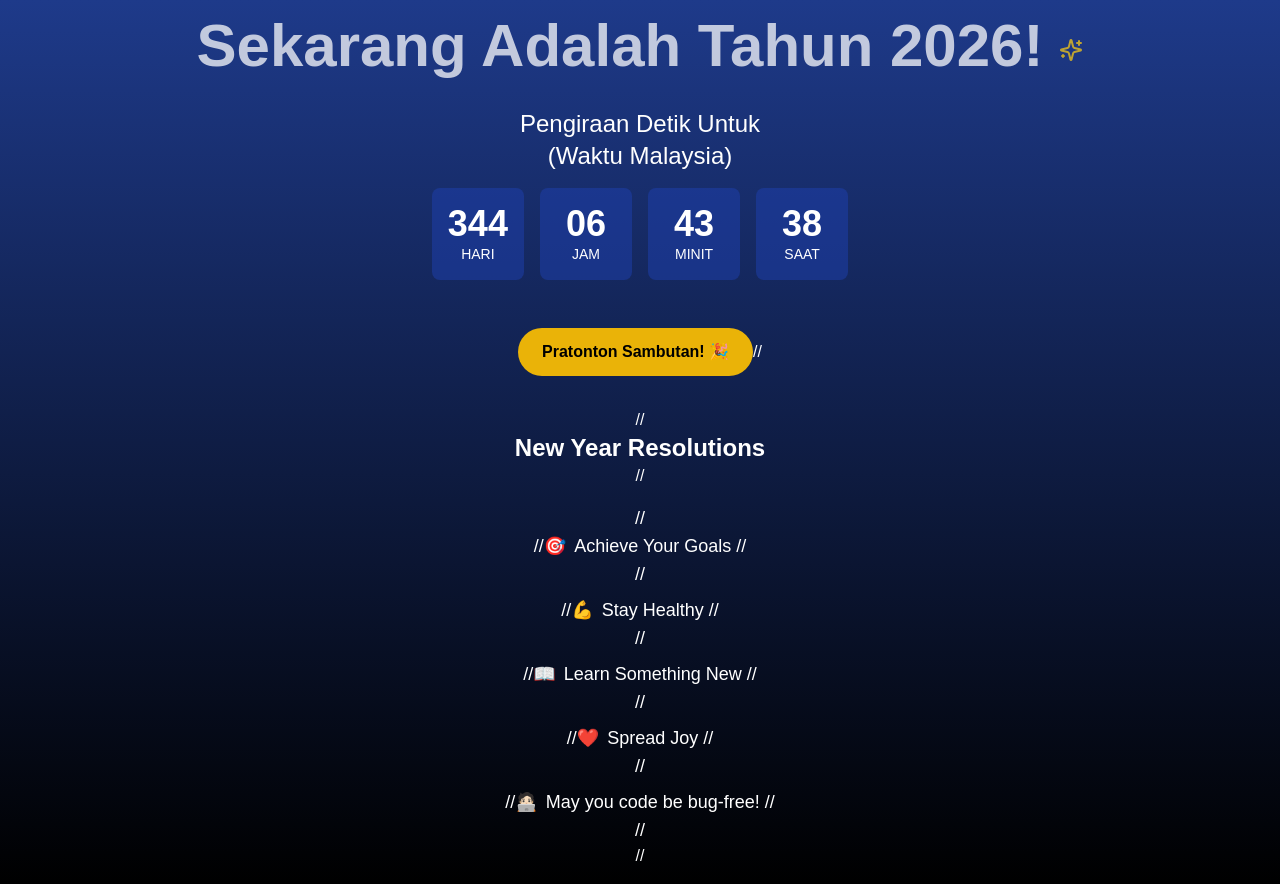
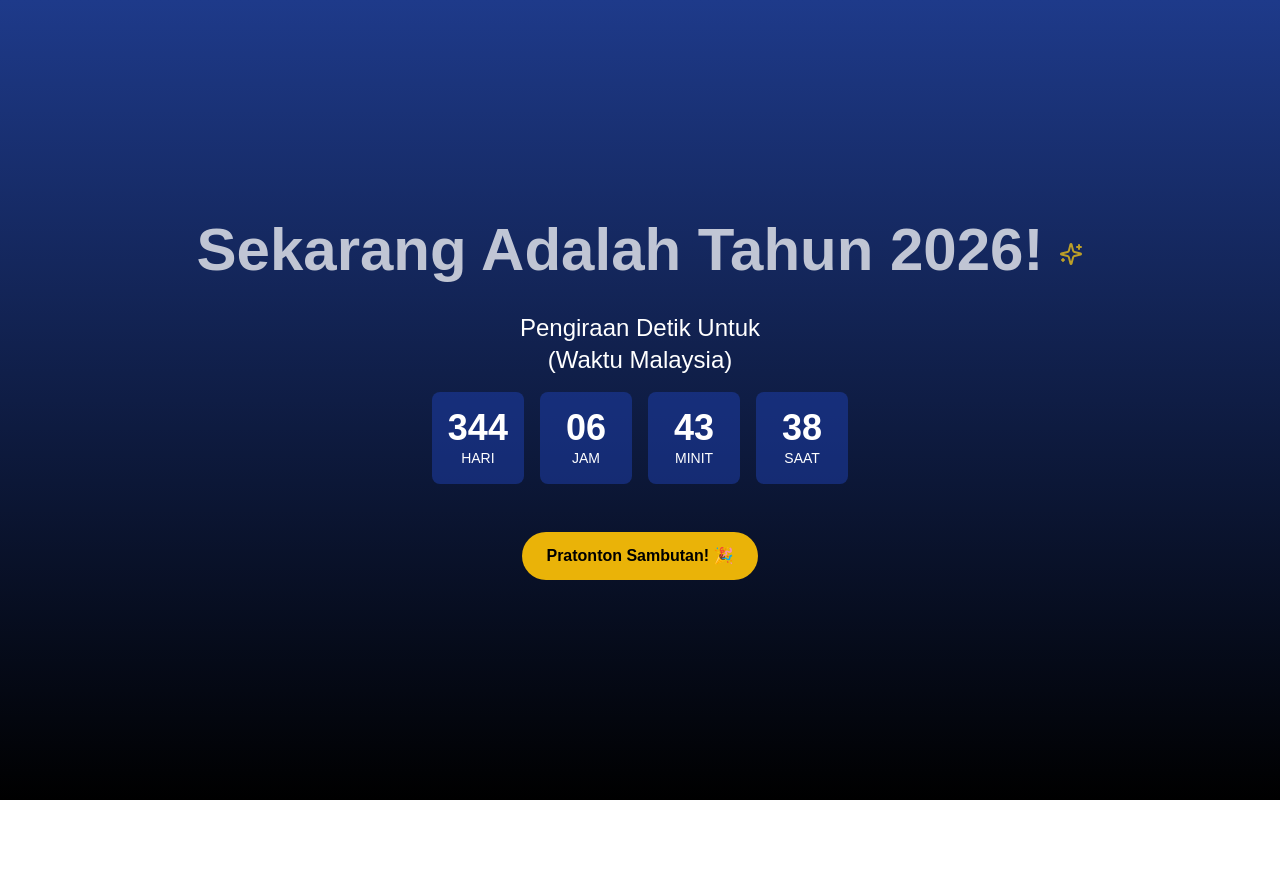
Before and after one commit to BlankedWave/Pengiraan-Detik-Tahun-Baru, a Next.js app: page / in a window 1280 px wide. After the commit the page ends 800 px from the top, so only its background shows below. Built offline with nearby package versions, Linux system fonts and the light colour scheme.

Commit message:
Update countdown.js

```diff
--- a/src/app/components/countdown.js
+++ b/src/app/components/countdown.js
@@ -149,27 +149,6 @@ const NewYear = () => {
                     </button>
                 )}
 
-                // <div className="mt-8 space-y-4">
-                //     <h2 className="text-2xl font-semibold">New Year Resolutions</h2>
-                //     <ul className="text-lg space-y-2">
-                //         <li className="flex items-center justify-center">
-                //             <span className="mr-2">🎯</span> Achieve Your Goals
-                //         </li>
-                //         <li className="flex items-center justify-center">
-                //             <span className="mr-2">💪</span> Stay Healthy
-                //         </li>
-                //         <li className="flex items-center justify-center">
-                //             <span className="mr-2">📖</span> Learn Something New
-                //         </li>
-                //         <li className="flex items-center justify-center">
-                //             <span className="mr-2">❤️</span> Spread Joy
-                //         </li>
-                //         <li className="flex items-center justify-center">
-                //             <span className="mr-2">🧑🏻‍💻</span> May you code be bug-free!
-                //         </li>
-                //     </ul>
-                // </div>
-
                 {showFireworks && <FireworksDisplay key={fireworksKey} count={isNewYear ? 12 : 8} />}
             </div>
         </div>
```
